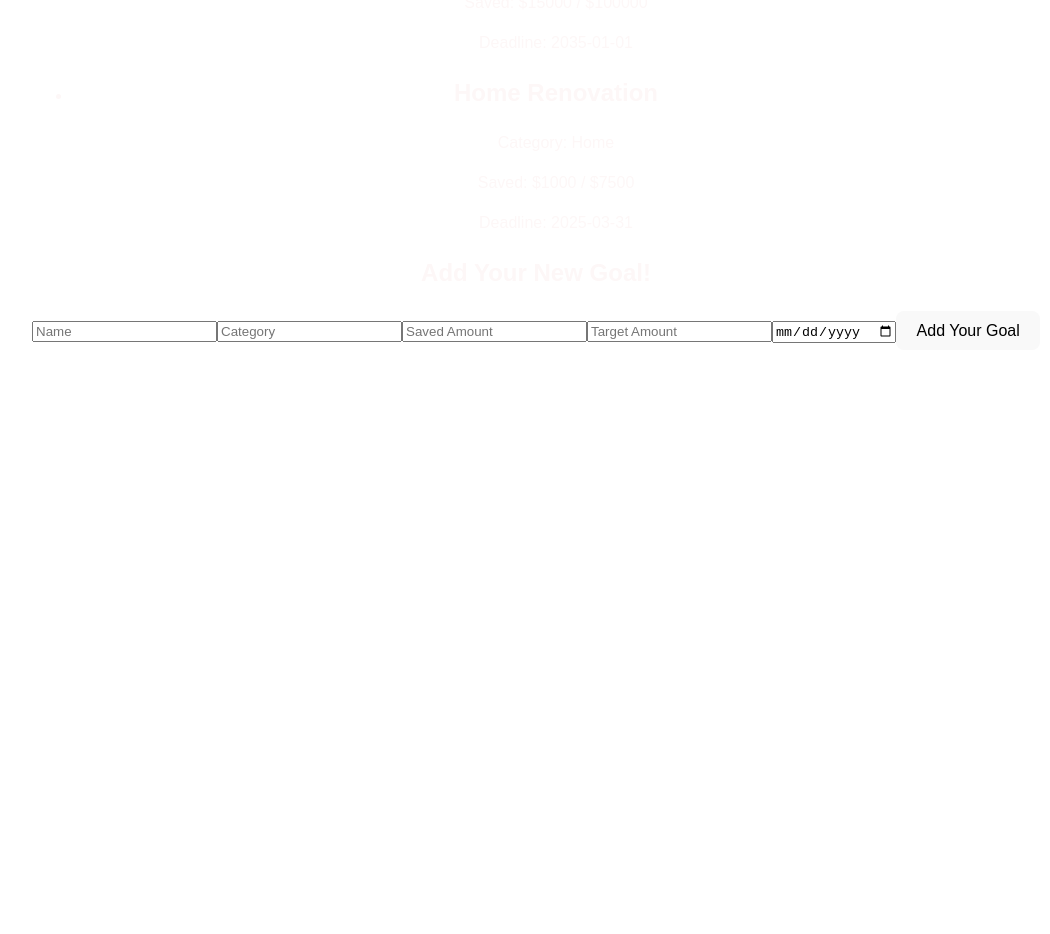
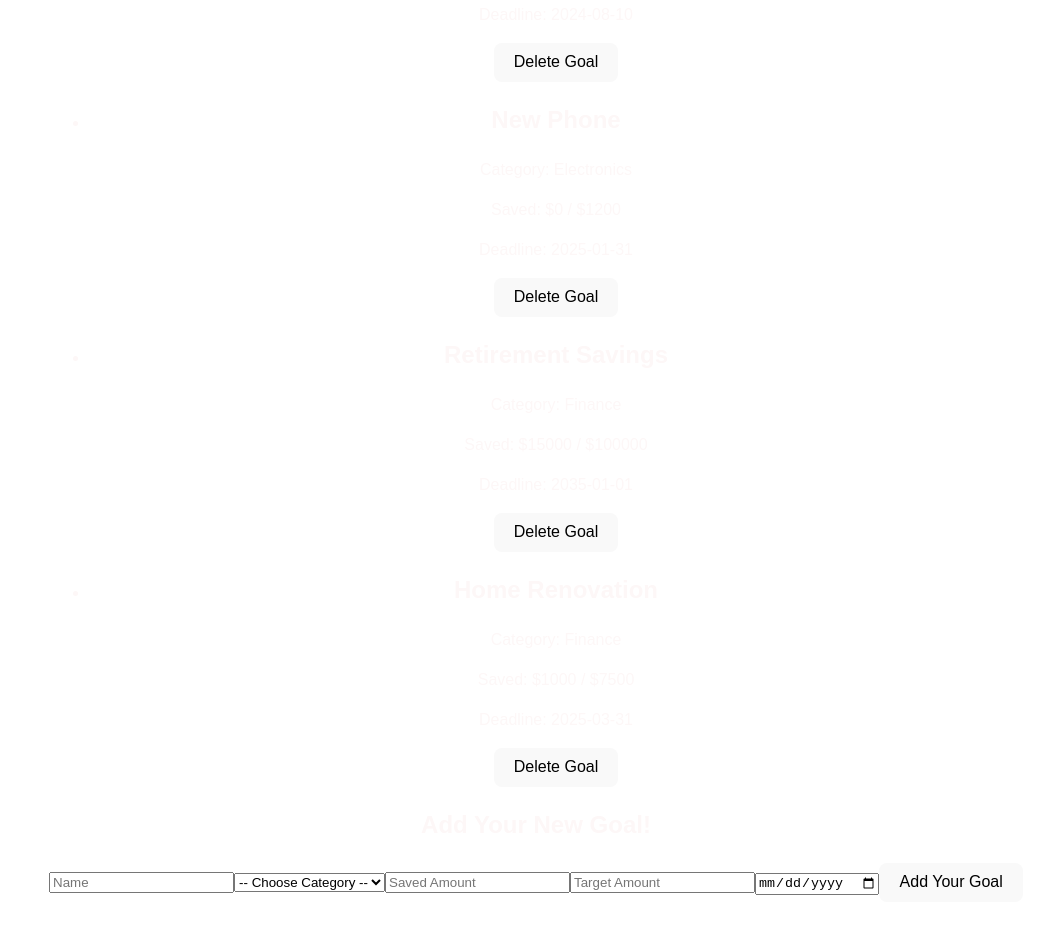
Before and after one commit to cindy-kivala/Smart-Goal-Planner, a React (Vite) app in the folder Smart-Goals-App/: page / in a window 1280 px wide. Shown: the part 1700-2634 px from the top of the page, without its empty margins (104-1154 px from the left). Before the commit the page ends 2082 px from the top, so only its background shows below. Built offline with nearby package versions, Linux system fonts and the light colour scheme; data requests are answered from the project's data file.

Commit message:
delete and drop down category

```diff
--- a/Smart-Goals-App/db.json
+++ b/Smart-Goals-App/db.json
@@ -1,187 +1,94 @@
 {
-
   "goals": [
-
     {
-
       "id": "1",
-
       "name": "Travel Fund - Japan",
-
       "targetAmount": 5000,
-
       "savedAmount": 3200,
-
-      "category": "Travel",
-
+      "category": "Personal",
       "deadline": "2025-12-31",
-
       "createdAt": "2024-01-15"
-
     },
-
     {
-
       "id": "2",
-
       "name": "Emergency Fund",
-
       "targetAmount": 10000,
-
       "savedAmount": 7500,
-
-      "category": "Emergency",
-
+      "category": "Health",
       "deadline": "2026-06-30",
-
       "createdAt": "2023-05-01"
-
     },
-
     {
-
       "id": "3",
-
       "name": "New Laptop",
-
       "targetAmount": 1500,
-
       "savedAmount": 1500,
-
+      "category": "Career",
+      "deadline": "2024-07-20",
+      "createdAt": "2024-03-10"
+    },
+    {
+      "id": "4",
+      "name": "Down Payment - House",
+      "targetAmount": 50000,
+      "savedAmount": 12000,
+      "category": "Finance",
+      "deadline": "2027-12-31",
+      "createdAt": "2024-02-01"
+    },
+    {
+      "id": "5",
+      "name": "Car Maintenance",
+      "targetAmount": 800,
+      "savedAmount": 600,
+      "category": "Finance",
+      "deadline": "2025-09-15",
+      "createdAt": "2024-06-01"
+    },
+    {
+      "id": "6",
+      "name": "Education Fund",
+      "targetAmount": 20000,
+      "savedAmount": 5000,
+      "category": "Education",
+      "deadline": "2028-01-01",
+      "createdAt": "2024-04-20"
+    },
+    {
+      "id": "7",
+      "name": "Holiday Gifts",
+      "targetAmount": 1000,
+      "savedAmount": 200,
+      "category": "Personal",
+      "deadline": "2024-08-10",
+      "createdAt": "2024-07-01"
+    },
+    {
+      "id": "8",
+      "name": "New Phone",
+      "targetAmount": 1200,
+      "savedAmount": 0,
       "category": "Electronics",
-
-      "deadline": "2024-07-20",
-
-      "createdAt": "2024-03-10"
-
+      "deadline": "2025-01-31",
+      "createdAt": "2024-07-10"
     },
-
     {
-
-      "id": "4",
-
-      "name": "Down Payment - House",
-
-      "targetAmount": 50000,
-
-      "savedAmount": 12000,
-
-      "category": "Real Estate",
-
-      "deadline": "2027-12-31",
-
-      "createdAt": "2024-02-01"
-
+      "id": "9",
+      "name": "Retirement Savings",
+      "targetAmount": 100000,
+      "savedAmount": 15000,
+      "category": "Finance",
+      "deadline": "2035-01-01",
+      "createdAt": "2023-01-01"
     },
-
     {
-
-      "id": "5",
-
-      "name": "Car Maintenance",
-
-      "targetAmount": 800,
-
-      "savedAmount": 600,
-
-      "category": "Vehicle",
-
-      "deadline": "2025-09-15",
-
-      "createdAt": "2024-06-01"
-
-    },
-
-    {
-
-      "id": "6",
-
-      "name": "Education Fund",
-
-      "targetAmount": 20000,
-
-      "savedAmount": 5000,
-
-      "category": "Education",
-
-      "deadline": "2028-01-01",
-
-      "createdAt": "2024-04-20"
-
-    },
-
-    {
-
-      "id": "7",
-
-      "name": "Holiday Gifts",
-
-      "targetAmount": 1000,
-
-      "savedAmount": 200,
-
-      "category": "Shopping",
-
-      "deadline": "2024-08-10",
-
-      "createdAt": "2024-07-01"
-
-    },
-
-    {
-
-      "id": "8",
-
-      "name": "New Phone",
-
-      "targetAmount": 1200,
-
-      "savedAmount": 0,
-
-      "category": "Electronics",
-
-      "deadline": "2025-01-31",
-
-      "createdAt": "2024-07-10"
-
-    },
-
-    {
-
-      "id": "9",
-
-      "name": "Retirement Savings",
-
-      "targetAmount": 100000,
-
-      "savedAmount": 15000,
-
-      "category": "Retirement",
-
-      "deadline": "2035-01-01",
-
-      "createdAt": "2023-01-01"
-
-    },
-
-    {
-
       "id": "10",
-
       "name": "Home Renovation",
-
       "targetAmount": 7500,
-
       "savedAmount": 1000,
-
-      "category": "Home",
-
+      "category": "Finance",
       "deadline": "2025-03-31",
-
       "createdAt": "2024-05-15"
-
     }
-
   ]
-
 }
--- a/Smart-Goals-App/src/App.jsx
+++ b/Smart-Goals-App/src/App.jsx
@@ -3,6 +3,7 @@ import './App.css'
 
 function App() {
   const [goals, setGoals] = useState([])
+
   const [newGoal, setNewGoal] = useState({
     name: '',
     category: '',
@@ -56,11 +57,30 @@ function App() {
       .catch(err => console.error('Ooops! Error adding your goal:', err))
 
   }
+  //Handle typing: chnaged to specifically handle in form chnages
+  function handleNewGoalChange(field, value) {
+    console.log(`${field} typing:`, value) //log typing input
+    setNewGoal({ ...newGoal, [field]: value })
+  }
+
+  //delete function
+  function handleDeleteGoal(id) {
+    fetch(`http://localhost:3000/goals/${id}`, {
+      method: 'DELETE'
+    })
+      .then(() => {
+        console.log(`Goal deleted successfully!:`, id)
+        setGoals(goals.filter(goal => goal.id !== id)) //filter out deleted goal
+      })
+      .catch(err => console.error('Error deleting goal:', err))
+  }
+
 
   //Display dATA-RENDER
   return (
     <div className="App">
       <h1>Smart Goals Planner</h1>
+
       <ul>
         {goals.map(goal => (
           <li key={goal.id}>
@@ -68,6 +88,9 @@ function App() {
             <p>Category: {goal.category}</p>
             <p>Saved: ${goal.savedAmount} / ${goal.targetAmount} </p>
             <p>Deadline: {goal.deadline}</p>
+            <button onClick={() => handleDeleteGoal(goal.id)}>
+              Delete Goal
+            </button>
           </li>
         ))}
       </ul>
@@ -78,30 +101,37 @@ function App() {
           type="text"
           placeholder="Name"
           value={newGoal.name}
-          onChange={(event) => setNewGoal({...newGoal, name: event.target.value})}
+          onChange={(event) => handleNewGoalChange('name', event.target.value)}
         />
-           <input
-          type="text"
-          placeholder="Category"
-          value={newGoal.category}
-          onChange={(event) => setNewGoal({...newGoal, category: event.target.value})}
-        />
+           <select
+             value={newGoal.category}
+             onChange={(event) => handleNewGoalChange('category', event.target.value)}
+           >
+             <option value="">-- Choose Category --</option>
+             <option value="Health">Health</option>
+             <option value="Finance">Finance</option>
+             <option value="Career">Career</option>
+             <option value="Education">Education</option>
+             <option value="Electronics">Electronics</option>
+             <option value="Personal">Personal</option>
+           </select>
+
            <input
           type="number"
           placeholder="Saved Amount"
           value={newGoal.savedAmount}
-          onChange={(event) => setNewGoal({...newGoal, savedAmount: event.target.value})}
+          onChange={(event) => handleNewGoalChange('savedAmount', event.target.value)}
         />
            <input
           type="number"
           placeholder="Target Amount"
           value={newGoal.targetAmount}
-          onChange={(event) => setNewGoal({...newGoal, targetAmount: event.target.value})}
+          onChange={(event) => handleNewGoalChange('targetAmount', event.target.value)}
         />
            <input
           type="date"
           value={newGoal.deadline}
-          onChange={(event) => setNewGoal({...newGoal, deadline: event.target.value})}
+          onChange={(event) => handleNewGoalChange('deadline', event.target.value)}
         />
         <button type="submit">
           Add Your Goal
```
